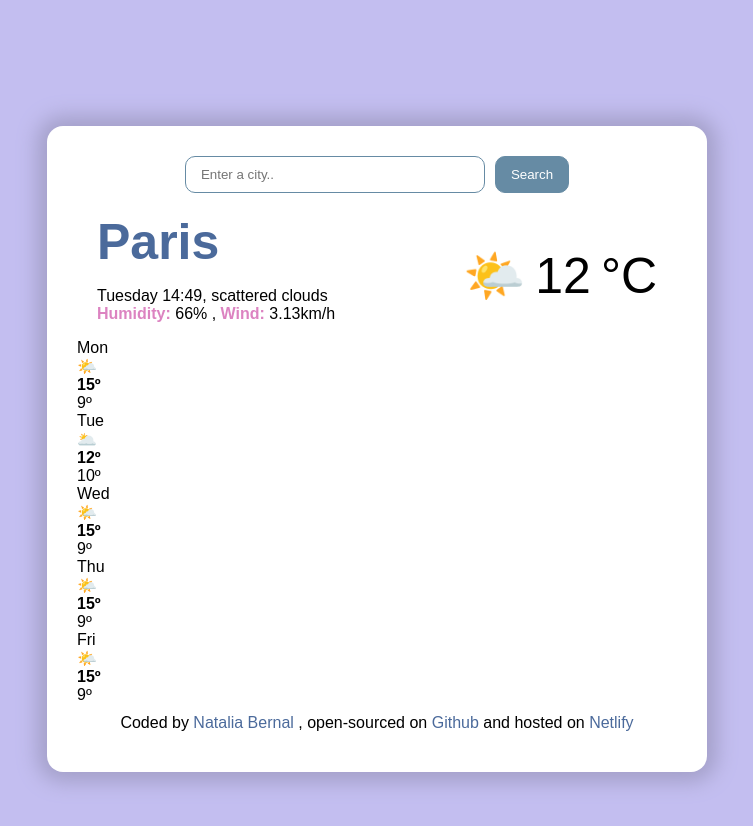
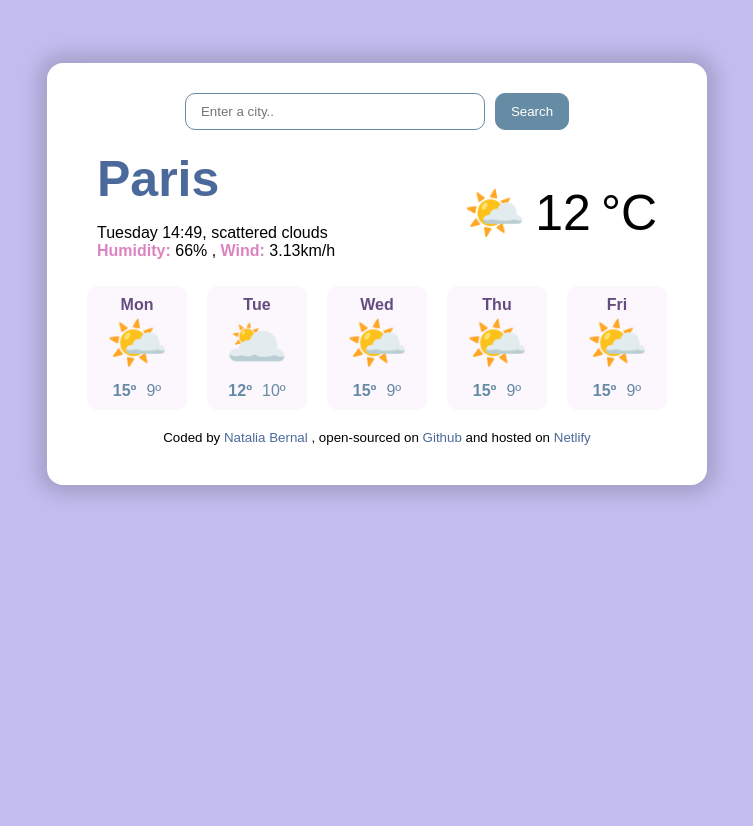
Before and after one commit to NatBernal/meteo-app-shecodes, a plain HTML site: page index.html in a window 1280 px wide. Shown: the whole page, without its empty margins (263-1016 px from the left). After the commit the page ends 800 px from the top, so only its background shows below. Drawn offline with nearby package versions, Linux system fonts and the light colour scheme; no server answers; a web font is replaced by a local one.

Commit message:
Added weather forecast section style

```diff
--- a/src/styles.css
+++ b/src/styles.css
@@ -24,7 +24,7 @@ h1 {
 .weather-app {
   background: white;
   max-width: 600px;
-  margin: 10% auto;
+  margin: 5% auto;
   box-shadow: 0px 0px 20px 10px rgb(164, 160, 201);
   border-radius: 16px;
   padding: 30px;
@@ -73,8 +73,48 @@ h1 {
 footer {
   text-align: center;
   margin: 10px;
+  font-size: smaller;
 }
 
 p strong {
   color: #dc83c1;
 }
+
+.weather-forecast {
+  display: flex;
+  justify-content: center;
+}
+
+.weather-forecast-day {
+  text-align: center;
+  margin: 10px;
+  padding: 10px;
+  width: 100%;
+  border-radius: 10px;
+  background-color: #e4bef022;
+  color: white;
+}
+
+.weather-forecast-day:hover {
+  background-color: #e4bef03a;
+}
+
+.weather-forecast-temperatures {
+  color: #668ba4;
+  display: flex;
+  align-items: center;
+  justify-content: center;
+  gap: 10px;
+}
+
+.weather-forecast-icon {
+  margin-bottom: 10px;
+  font-size: 50px;
+  display: flex;
+  justify-content: center;
+}
+
+.weather-forecast-date {
+  color: #644c80;
+  font-weight: bold;
+}
```
